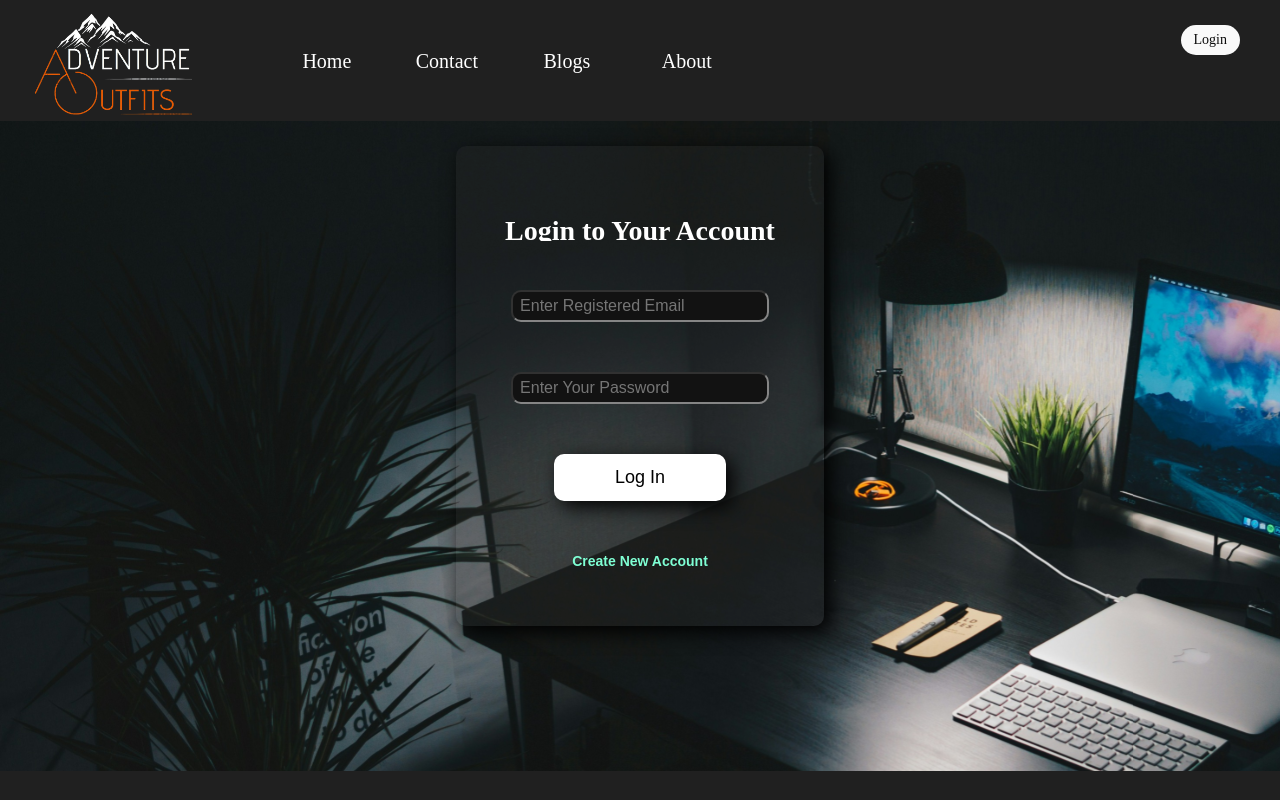
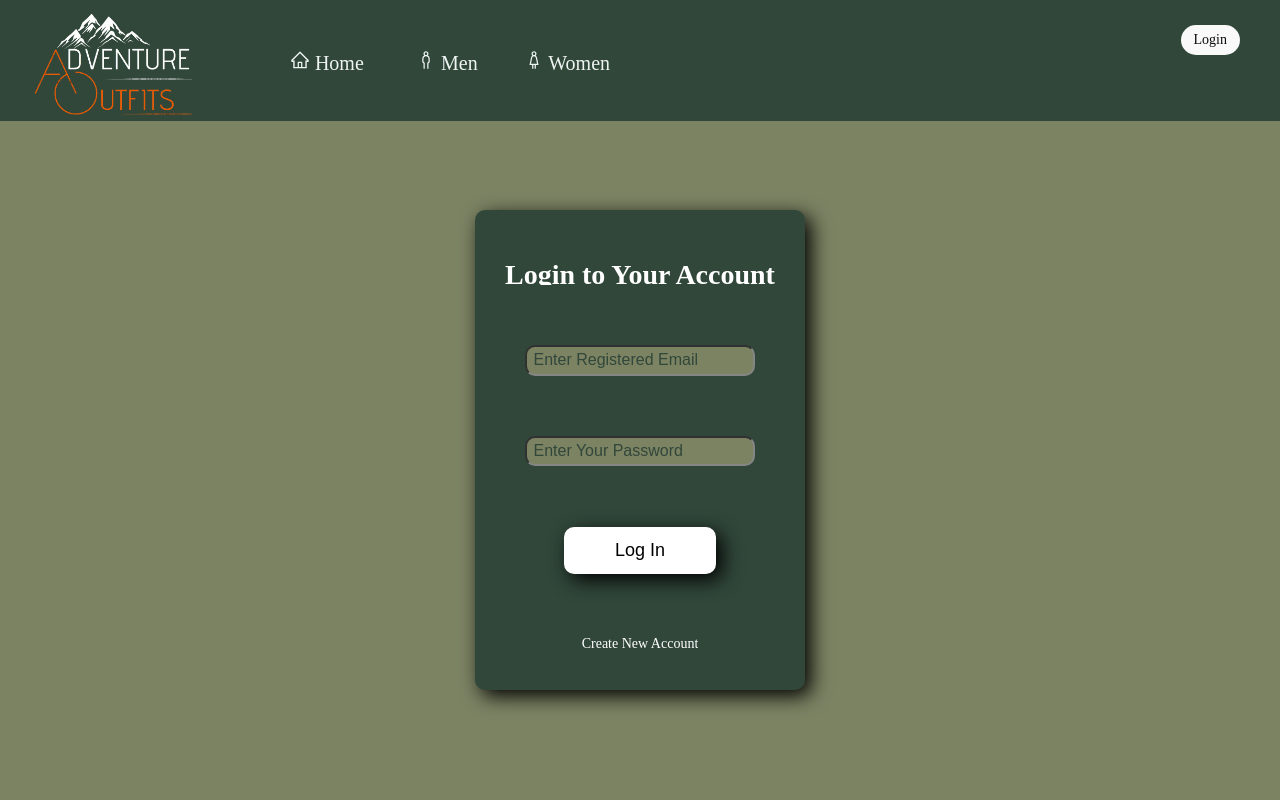
Before and after one commit to shuaibkashmiri/firstReactApp, a React (Create React App) app: page /login in a window 1280 px wide. Shown: the top 800 px of the page. Built offline with nearby package versions, Linux system fonts and the light colour scheme; no server answers.

Commit message:
product fix

```diff
--- a/src/components/Login.jsx
+++ b/src/components/Login.jsx
@@ -51,7 +51,7 @@ const Login = (props) => {
         />
         <button onClick={clickHandler}>Log In</button>
 
-        <Link to="/signup" className='link'>Create New Account</Link>
+        <span><Link to="/signup" className='link'>Create New Account</Link></span>
 
     </div>
     </div>
--- a/src/components/Navbar.jsx
+++ b/src/components/Navbar.jsx
@@ -6,6 +6,9 @@ import { IoMdMenu  } from "react-icons/io";
 import { BsThreeDotsVertical } from "react-icons/bs";
 import { IoClose } from "react-icons/io5";
 import { IoIosArrowDropdown } from "react-icons/io";
+import { AiOutlineHome } from "react-icons/ai";
+import { LiaFemaleSolid, LiaMaleSolid } from "react-icons/lia";
+import { PiGridFour } from "react-icons/pi";
 import api from "../utils/AxiosInstance";
 import Cookies from "js-cookie";
 
@@ -68,14 +71,12 @@ useEffect(()=>{
                 <Link to="/"> Home</Link>
               </li>
               <li>
-                <Link to="/contact"> Contact</Link>
+                <Link to="/contact"> Men</Link>
               </li>
               <li>
-                <Link to="/about"> About</Link>
+                <Link to="/about"> Women</Link>
               </li>
-              <li>
-                <Link to="/blogs"> Blogs</Link>
-              </li>
+
             </ul>
           </div>
 
@@ -85,16 +86,13 @@ useEffect(()=>{
       {/* ul */}
       <ul>
         <li>
-          <Link to="/"> Home</Link>
+          <Link to="/"> <AiOutlineHome/> Home</Link>
         </li>
         <li>
-          <Link to="/contact"> Contact</Link>
+          <Link to="/contact"><LiaMaleSolid/> Men</Link>
         </li>
         <li>
-          <Link to="/blogs"> Blogs</Link>
-        </li>
-        <li>
-          <Link to="/about"> About</Link>
+          <Link to="/blogs"><LiaFemaleSolid /> Women</Link>
         </li>
 
       </ul>
--- a/src/components/Products.jsx
+++ b/src/components/Products.jsx
@@ -9,7 +9,7 @@ const Products = () => {
 
   const [loading, setLoading] = useState(false);
 
-  const fetchNewArrivals = async () => {
+  const fetchProducts = async () => {
     try {
       setLoading(true);
 
@@ -31,7 +31,7 @@ const Products = () => {
 
   useEffect(() => {
 
-    fetchNewArrivals()
+    fetchProducts()
   }, []);
   return (
     <>
@@ -43,6 +43,8 @@ const Products = () => {
    </div>
    <div className='product-info'>
     <p>{products.title}</p>
+    <p>{products.catagory}</p>
+    <p>{products.gender}</p>
     <p className='price'>₹ {products.price}</p>
 
     <button>Add To Cart</button>
--- a/src/components/Signup.jsx
+++ b/src/components/Signup.jsx
@@ -37,9 +37,10 @@ function handleClick(){
 
   return (
     <>
-      <ToastContainer />
+
 
 <div className='signup-outer'>
+<ToastContainer />
 
   <div className="signup">
   <h1>Register With Us </h1>
--- a/src/components/adminComponents/AddProducts.jsx
+++ b/src/components/adminComponents/AddProducts.jsx
@@ -1,7 +1,8 @@
 import React, { useState } from 'react';
 import Authorized from '../../auth/Authorized'
-import './AddProducts.css';
+import './AddProducts.scss';
 import api from '../../utils/AxiosInstance';
+import { toast, ToastContainer } from 'react-toastify';
 
 const AddProducts = () => {
   Authorized()
@@ -9,19 +10,29 @@ const AddProducts = () => {
   const [image, setImage] = useState(null);
   const [price, setPrice] = useState("")
   const [description,setDescription]=useState("");
+  const [gender,setGender]=useState("")
+  const [catagory,setCatagory]=useState("")
+  const [size,setSize]=useState("")
 
   const formData = new FormData();
 
   formData.append("title", title);
   formData.append("image", image);
   formData.append("price", price);
+  formData.append("gender", gender);
+  formData.append("catagory", catagory);
+  formData.append("size", size);
   formData.append("description",description)
 
 
   const addProduct=async()=>{
     try {
       const res =await api.post("/products/add",formData);
-      console.log(res.data)
+      if(res.data.message === "Product Added SucessFully"){
+        toast.success(res.data.message)
+      }else{
+        toast.error(res.data.message)
+      }
 
     } catch (error) {
       console.log(error)
@@ -41,7 +52,10 @@ const AddProducts = () => {
 
 
   return (
-    <div className="add-products-container">
+    <div className="main">
+      <h1>Add Product</h1>
+      <ToastContainer/>
+<div className="add-products-container">
       <form className="add-products-form" onSubmit={handleSubmit}>
         <label htmlFor="title">Title:</label>
         <input
@@ -74,6 +88,31 @@ const AddProducts = () => {
           }}
           required
         />
+        <label htmlFor="size">Size:</label>
+        <input
+          type="number"
+          id="size"
+          name="size"
+          value={size}
+          onChange={(e)=>{
+            setSize(e.target.value)
+          }}
+          required
+        />
+        <label htmlFor="size">For (Gender Specific) :</label>
+       <select name="gender" id="" value={gender} onChange={(e)=>setGender(e.target.value)}>
+        <option value="">Select</option>
+        <option value="">Men</option>
+        <option value="">Women</option>
+       </select>
+       <label htmlFor="catagory">Catagory:</label>
+        <input
+          id="catagory"
+          name="catagory"
+          value={catagory}
+          onChange={(e)=>{setCatagory(e.target.value)}}
+          required
+        />
 
         <label htmlFor="description">Description:</label>
         <textarea
@@ -87,6 +126,8 @@ const AddProducts = () => {
         <button type="submit" onClick={handleSubmit}>Add Product</button>
       </form>
     </div>
+    </div>
+
   );
 };
 
--- a/src/components/adminComponents/AddProducts.css
+++ b/src/components/adminComponents/AddProducts.scss
@@ -1,8 +1,16 @@
+.main{
+  display: flex;
+  flex-direction: column;
+  min-height: 90vh;
+  padding-top: 10%;
+  padding-bottom: 10%;
+  background-color: #f9f9f9;
+}
 .add-products-container {
     display: flex;
     justify-content: center;
     align-items: center;
-    height: 100vh;
+    min-height: 90%;
     background-color: #f9f9f9;
   }
 
--- a/src/styles/Main.scss
+++ b/src/styles/Main.scss
@@ -1,4 +1,3 @@
-
 .hero-container {
   margin-top: 8%;
   position: relative;
@@ -10,8 +9,7 @@
   display: flex;
   align-items: center;
   justify-content: center;
-  color: white;
-
+  color: #EDF4F2;
 }
 
 .overlay {
@@ -22,7 +20,6 @@
   height: 100%;
   background: rgba(0, 0, 0, 0.5); /* Dark overlay for text visibility */
   z-index: 1;
-
 }
 
 .hero-content {
@@ -31,7 +28,6 @@
   z-index: 1  ;
   padding-bottom: 3%  ;
   overflow: hidden;
-
 }
 
 .hero-content h1 {
@@ -47,13 +43,13 @@
 .hero-btn {
   padding: 10px 20px;
   font-size: 1.2rem;
-  background-color: #ff6600;
-  color: white;
+  background-color: #31473A;
+  color: #EDF4F2;
   text-decoration: none;
   border-radius: 10px;
   transition: background-color 0.3s ease;
 }
 
 .hero-btn:hover {
-  background-color: #ff4500;
+  background-color: #31473A;
 }
--- a/src/styles/Navbar.scss
+++ b/src/styles/Navbar.scss
@@ -7,9 +7,10 @@
 
   padding-top: 10px;
   display: flex;
-  background-color: rgb(32, 32, 32);
+  background-color:  #31473A;
 
-  color: white;
+
+  color: #EDF4F2;
   font-size: 20px;
   outline: none;
   justify-content: space-between;
@@ -40,6 +41,7 @@
     display: flex;
     margin-top: 30px;
     margin-right: 250px;
+
     > li {
       padding: 10px 10px;
       width: 100px;
@@ -47,7 +49,7 @@
       text-align: center;
       > a {
         text-decoration: none;
-        color: white;
+        color: #EDF4F2;
 
       }
       >a:hover{
@@ -102,7 +104,7 @@
 }
 .drop-down{
   width: 40vw;
-  background-color: rgb(56, 56, 56);
+  background-color: #31473A;
   height: 100vh;
   position: fixed;
   padding-top: 40px;
@@ -162,13 +164,13 @@
   position: relative;
   top: 170px;
   left: 53%;
-  background-color:#212121;
+  background-color:#31473A;
   margin-top: -20%;
   z-index: 2;
   padding: 10px 10px;
   display: flex;
   flex-direction: column;
-  color: white;
+  color:  #fff;
   height: 150px;
   font-size: 16px;
   position: fixed;
@@ -319,7 +321,7 @@
     text-decoration: none;
     font-family: sans-serif;
     font-weight: 600;
-    color: #333;
+    color: #31473A;
   }
 
 
--- a/src/styles/footer.scss
+++ b/src/styles/footer.scss
@@ -1,5 +1,5 @@
 .footer {
-  background-color: rgb(32, 32, 32);
+  background-color: #31473A;
   color: #fff;
   padding: 4% 0;
   text-align: center;
--- a/src/styles/login.scss
+++ b/src/styles/login.scss
@@ -1,25 +1,29 @@
+
+
 .login-outer{
     min-height: 90vh;
-    padding: 2%;
+    padding: 7%;
     display: flex;
     justify-content: center;
     align-items: center;
-    background-color: white;
-    background-image: url("../../public/assets/hero.svg");
+    background-color: #7C8363;
     background-size: cover;
+    overflow: hidden;
 
     >.login{
+        overflow: hidden;
         width: 30%;
         height: 60vh;
         border-radius: 10px;
         display: flex;
         flex-direction: column;
-        background-color:#3333333b;
-        justify-content:space-evenly;
+        background-color:rgb(49, 71, 58);
+        justify-content: space-around;
         align-items: center;
         text-align: center;
         color: white;
         box-shadow: 6px 6px 20px black;
+
         >h1{
             overflow: hidden;
         }
@@ -29,7 +33,8 @@
         padding: 2%;
         border-radius: 10px;
         font-size: 16px;
-
+        background-color: #7C8363;
+        color: white
     }
     >button{
         width: 50%;
@@ -42,11 +47,6 @@
         cursor: pointer;
         box-shadow: 6px 6px 20px black;
         overflow: hidden;
-
-    }
-
-    >a{
-        color: aquamarine;
     }
 
 
@@ -56,17 +56,20 @@
 }
 
 
+.link{
+    color:white;
+    text-decoration: none;
 
-
+}
 
 
 @media only screen and (max-width : 620px){
 
 
-    .login-outer{
+    .signup-outer{
 
 
-        .login{
+        .signup{
             margin-top: 150px;
             width: 75%;
 
@@ -80,10 +83,6 @@
     }
 
 
-    @media only screen and (max-width : 1000px){
-
-      }
-
-      @media only screen and (min-width : 1000px){
-
-      }
+    ::placeholder{
+        color: rgb(49, 71, 58);
+    }
--- a/src/styles/signup.scss
+++ b/src/styles/signup.scss
@@ -2,12 +2,11 @@
 
 .signup-outer{
     min-height: 90vh;
-    padding: 2%;
+    padding: 7%;
     display: flex;
     justify-content: center;
     align-items: center;
-    background-color: white;
-    background-image: url("../../public/assets/hero.svg");
+    background-color: #7C8363;
     background-size: cover;
     overflow: hidden;
 
@@ -18,7 +17,7 @@
         border-radius: 10px;
         display: flex;
         flex-direction: column;
-        background-color:hsla(0, 0%, 20%, 0.192);
+        background-color:rgb(49, 71, 58);
         justify-content: space-around;
         align-items: center;
         text-align: center;
@@ -34,6 +33,8 @@
         padding: 2%;
         border-radius: 10px;
         font-size: 16px;
+        background-color: #7C8363;
+        color: white
     }
     >button{
         width: 50%;
@@ -78,3 +79,8 @@
     }
 
     }
+
+
+    ::placeholder{
+        color: rgb(49, 71, 58);
+    }
```
